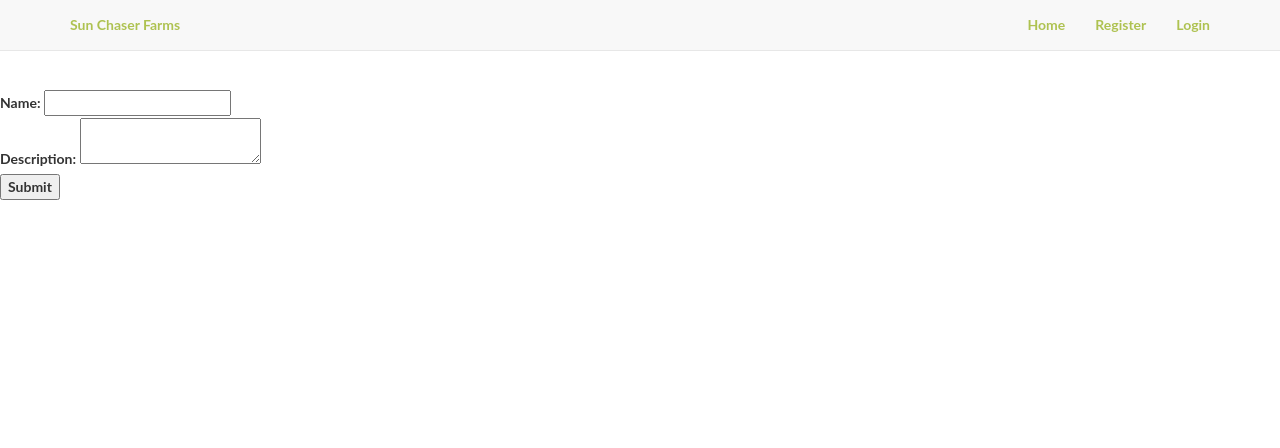
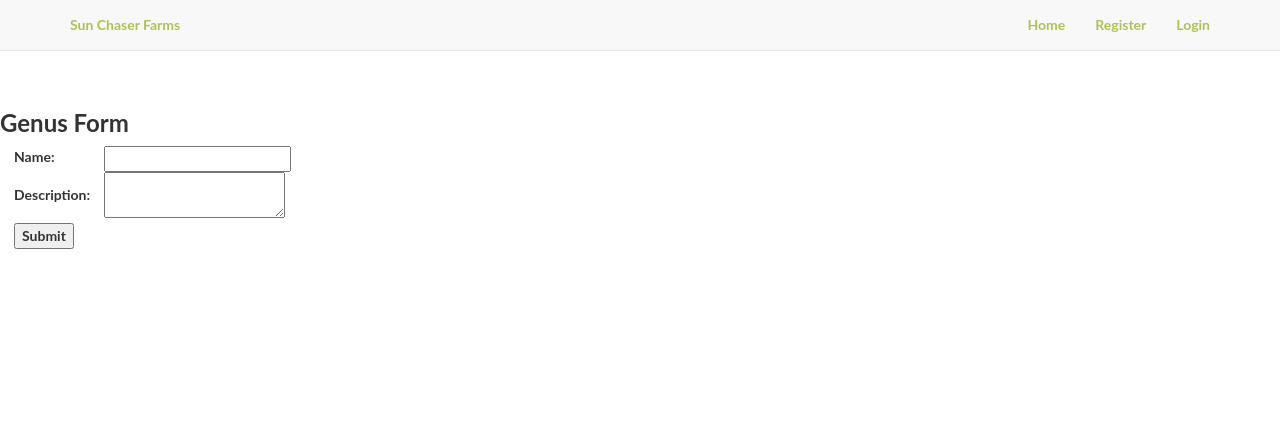
Before and after one commit to TomOwens321/bbb-db, a Flask app: page /genus/new/ in a window 1280 px wide. Shown: the top 448 px of the page. Run offline with Flask 2, Linux system fonts and the light colour scheme; some libraries are stand-ins or nearby versions.

Commit message:
Common form for 2-itm tables

```diff
--- a/bbb/routes/genus/routes.py
+++ b/bbb/routes/genus/routes.py
@@ -30,7 +30,7 @@ def new_genus():
 
         else:
             flash('Unable to save Genus')
-    return render_template('genus/form.html', form=form)
+    return render_template('common/form2.html', form=form, table="Genus")
 
 @genus.route('/genus/<int:id>/edit/', methods=['GET', 'POST'])
 def edit_genus(id):
@@ -49,7 +49,7 @@ def edit_genus(id):
 
         else:
             flash('Unable to save Genus')
-    return render_template('genus/form.html', form=form)
+    return render_template('common/form2.html', form=form, table='Genus')
 
 @genus.route('/genus/<int:id>/')
 def show_genus(id):
--- a/bbb/routes/species/routes.py
+++ b/bbb/routes/species/routes.py
@@ -30,7 +30,7 @@ def new_species():
 
         else:
             flash('Unable to save Species')
-    return render_template('species/form.html', form=form)
+    return render_template('common/form2.html', form=form, table='Species')
 
 @species.route('/species/<int:id>/edit/', methods=['GET', 'POST'])
 def edit_species(id):
@@ -49,7 +49,7 @@ def edit_species(id):
 
         else:
             flash('Unable to save Species')
-    return render_template('species/form.html', form=form)
+    return render_template('common/form2.html', form=form, table='Species')
 
 @species.route('/species/<int:id>/')
 def show_species(id):
--- /dev/null
+++ b/bbb/templates/common/form2.html
@@ -0,0 +1,36 @@
+{% extends "base.html" %}
+{% block title %}{{ table }}{% endblock %}
+{% block body %}
+  <div>
+    <h3>{{ table }} Form</h3>
+  </div>
+  {% with messages = get_flashed_messages(with_categories=True) %}
+  {% if messages %}
+  <ul>
+      {% for message in messages %}
+        <li>{{ message[1] }}</li>
+      {% endfor %}
+  </ul>
+  {% endif %}
+  {% endwith %}
+  <div class=form>
+  <form action="" method="post">
+      <div>
+        <table>
+          <tr>
+            <td>{{ form.name.label }}</td>
+            <td>{{ form.name }}</td>
+          </tr>
+          <tr>
+            <td>{{ form.desc.label }}</td>
+            <td>{{ form.desc }}</td>
+          </tr>
+          <tr>
+            <td><input type="submit" value="Submit"></td>
+            <td></td>
+          </tr>
+        </table>
+      </div>
+  </form>
+  </div>
+{% endblock %}
--- a/bbb/templates/genus/form.html
+++ /dev/null
@@ -1,24 +0,0 @@
-{% extends "base.html" %}
-{% block title %}Genus{% endblock %}
-{% block body %}
-  {% with messages = get_flashed_messages(with_categories=True) %}
-  {% if messages %}
-  <ul>
-      {% for message in messages %}
-        <li>{{ message[1] }}</li>
-      {% endfor %}
-  </ul>
-  {% endif %}
-  {% endwith %}
-  <div class=form>
-  <form action="" method="post">
-      <div>
-          {{ form.name.label }} {{ form.name }}<br/>
-          {{ form.desc.label }} {{ form.desc }}
-      </div>
-      <div>
-          <input type="submit" value="Submit">
-      </div>
-  </form>
-  </div>
-{% endblock %}
--- a/bbb/templates/genus/genus.html
+++ b/bbb/templates/genus/genus.html
@@ -12,8 +12,8 @@
         <tr>
           <td>{{ item.name }}</td>
           <td>{{ item.desc }}</td>
-          <td><a href="/genus/edit/{{ item.id }}">Edit</a>
-              <a href="/genus/show/{{ item.id }}">Show</a>
+          <td><a href="/genus/{{ item.id }}/edit/">Edit</a>
+              <a href="/genus/{{ item.id }}/">Show</a>
           </td>
         </tr>
       {% endfor %}
--- a/bbb/templates/species/species.html
+++ b/bbb/templates/species/species.html
@@ -12,8 +12,8 @@
         <tr>
           <td>{{ item.name }}</td>
           <td>{{ item.desc }}</td>
-          <td><a href="/species/edit/{{ item.id }}">Edit</a>
-              <a href="/species/show/{{ item.id }}">Show</a>
+          <td><a href="/species/{{ item.id }}/edit/">Edit</a>
+              <a href="/species/{{ item.id }}/">Show</a>
           </td>
         </tr>
       {% endfor %}
```
Also changed, not shown: bbb/templates/species/form.html (deleted, +0 -24 lines), bbb/db/dev.sqlite3.
